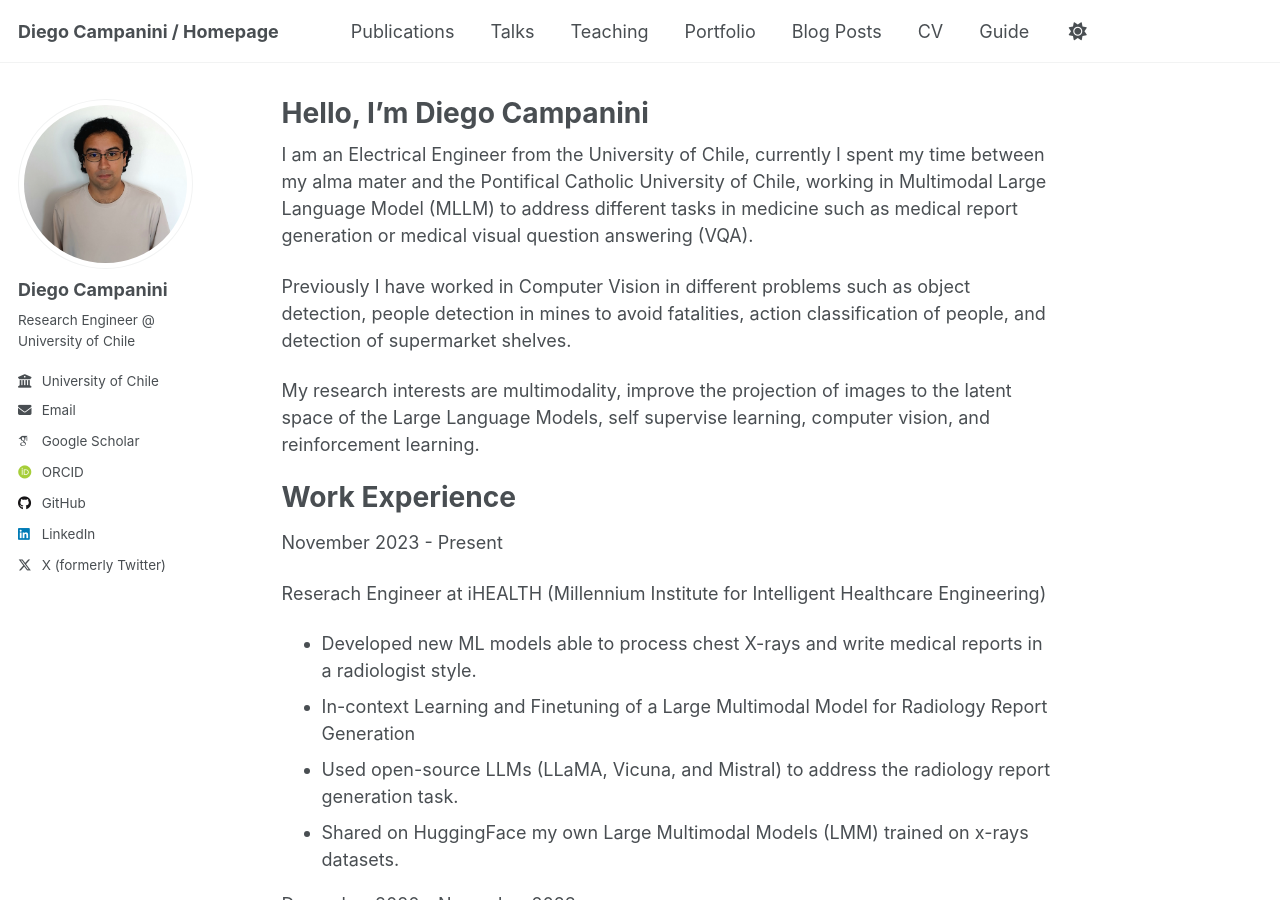
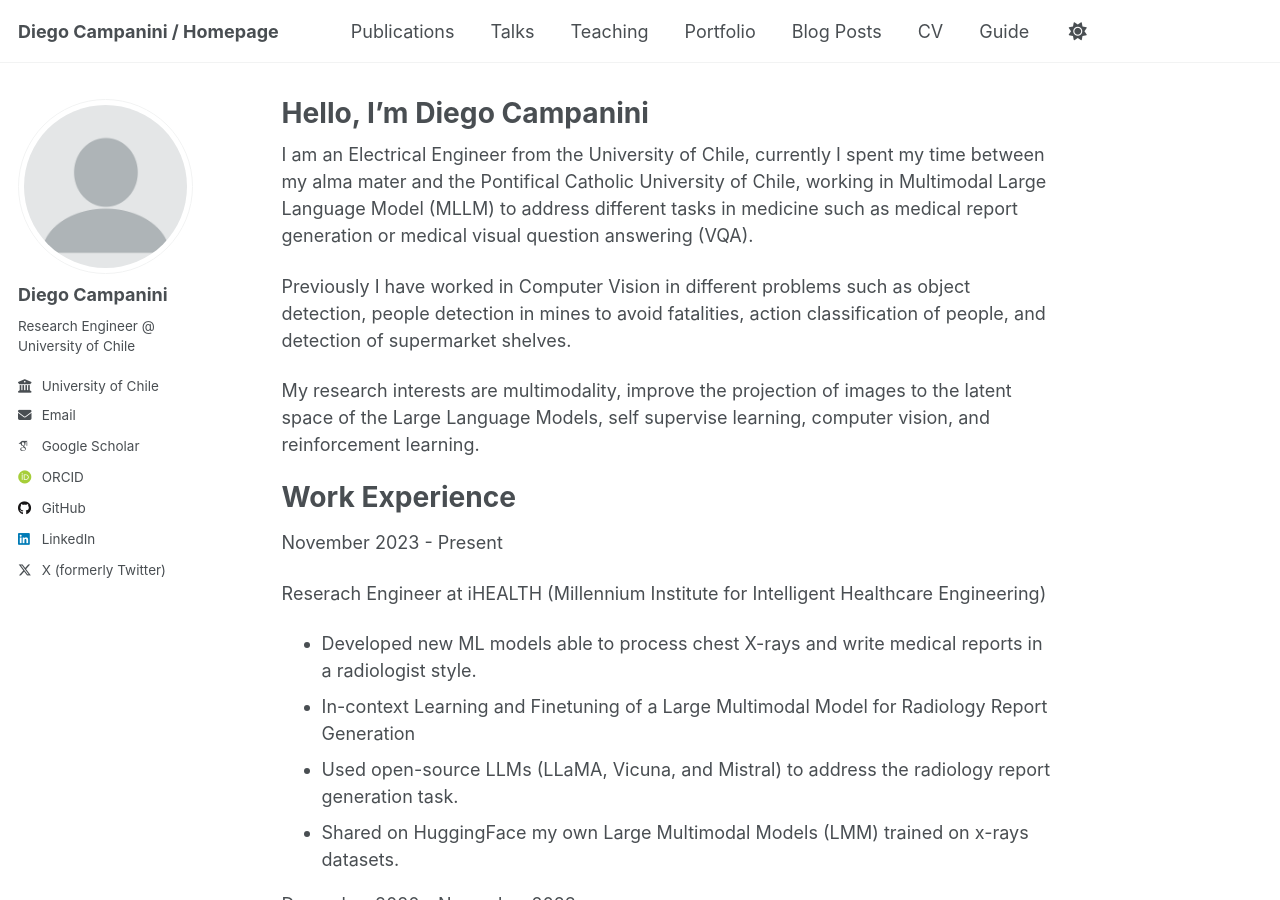
Before and after one commit to dcampanini/dcampanini.github.io, a Jekyll site: the page built from _pages/about.md, in a window 1280 px wide and 900 px high. Built offline with Jekyll 4.4.1, drawn with Linux system fonts in a browser that asks for light colours; some web fonts are replaced.

Commit message:
fix profile photo

```diff
--- a/_config.yml
+++ b/_config.yml
@@ -22,7 +22,7 @@ repository               : "academicpages/academicpages.github.io"
 #               Additional customization can be done by editing /_includes/author-profile.html
 author:
   # Biographic information
-  avatar           : "my-photo1.jpg"
+  avatar           : "profile.png" #"my-photo1.jpg"
   name             : "Diego Campanini"
   pronouns         : # example: "she/her"
   bio              : "Research Engineer @ University of Chile"
```
